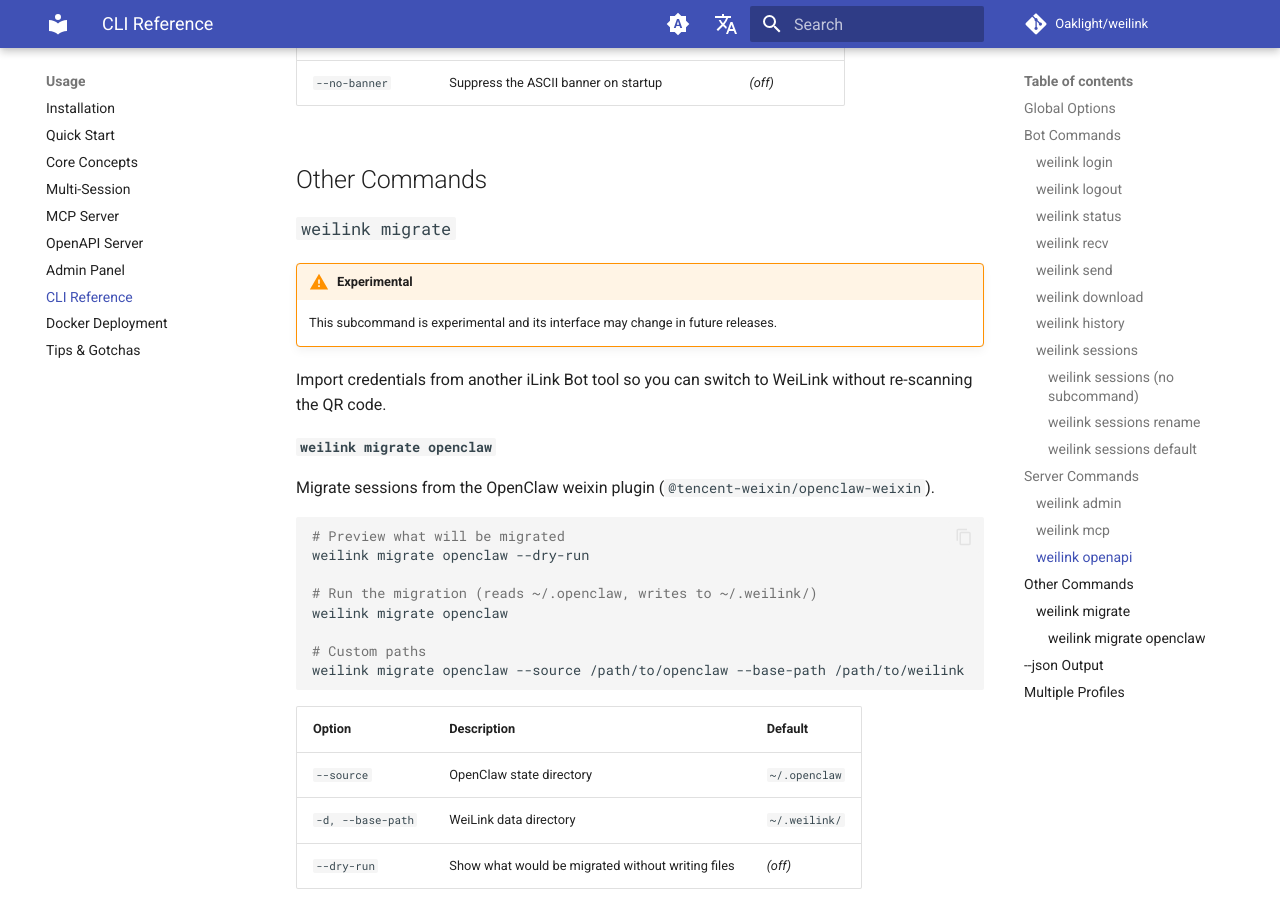
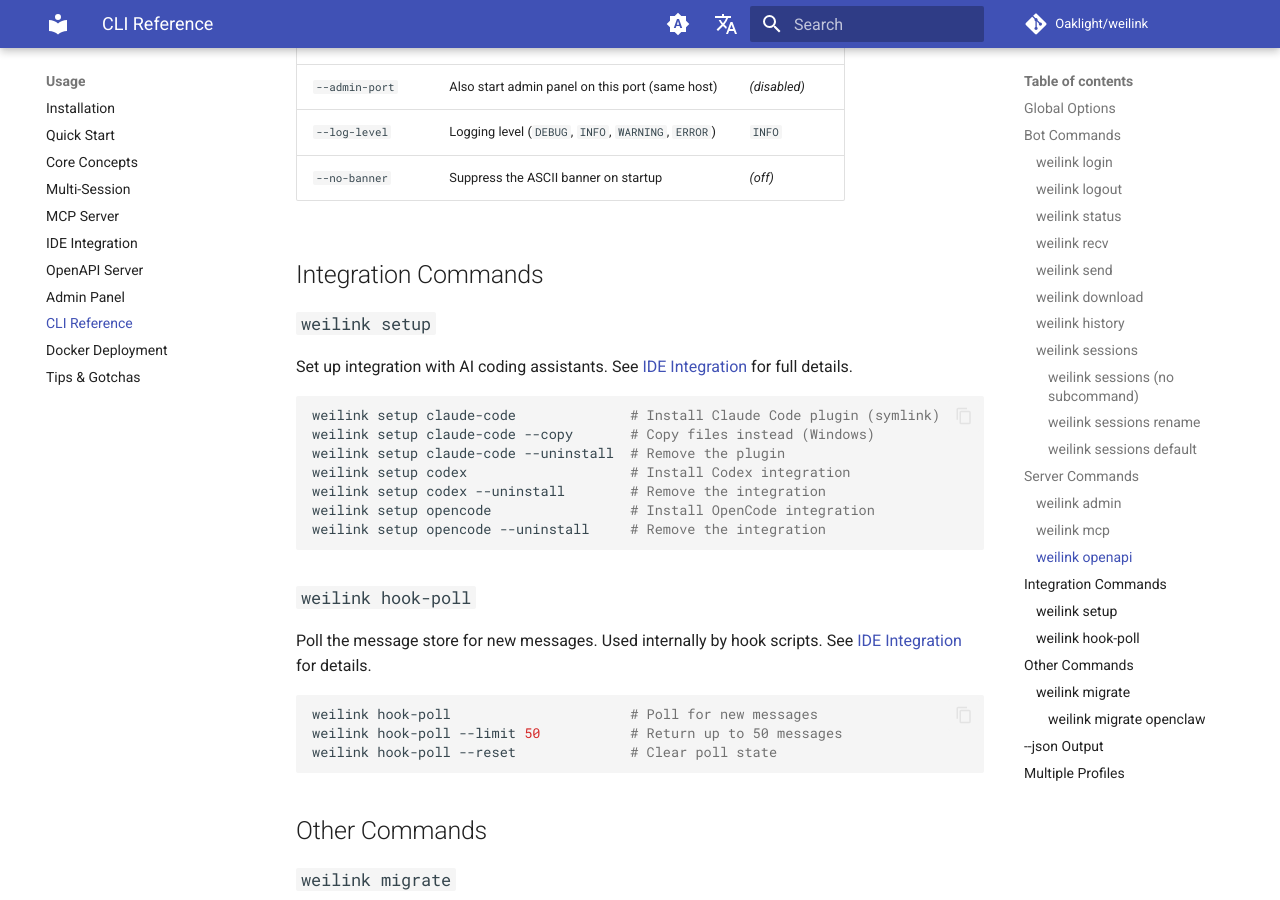
Before and after one commit to Oaklight/weilink, an MkDocs documentation site: the page built from docs/usage/cli.md, in a window 1280 px wide and 900 px high, scrolled down 7065 px. Built offline with MkDocs 1.6.1 and Material for MkDocs 9.7.7, drawn with Linux system fonts in a browser that asks for light colours; comment, search, counter and statistics services are not loaded; some of the changed text lies outside the part shown.

Commit message:
Add IDE integration setup docs for v0.6.0
New setup.md page covering weilink setup for Claude Code, Codex,
and OpenCode. Update cli.md with integration commands and mcp.md
with setup tip. Add nav entry in mkdocs.yml.

````diff
--- a/docs/usage/cli.md
+++ b/docs/usage/cli.md
@@ -18,6 +18,11 @@ weilink sessions default work                    # Set default session
 weilink admin --host 0.0.0.0 -p 8080
 weilink mcp -t sse --host 0.0.0.0 -p 8000 --admin-port 8080
 weilink openapi --host 0.0.0.0 -p 8000
+
+# Integration commands
+weilink setup claude-code                       # Install Claude Code plugin
+weilink setup codex                             # Install Codex integration
+weilink setup opencode                          # Install OpenCode integration
 
 # Other commands
 weilink migrate openclaw
@@ -241,6 +246,32 @@ Start the OpenAPI (REST) server. See [OpenAPI Server](openapi.md) for endpoint d
 | `--log-level` | Logging level (`DEBUG`, `INFO`, `WARNING`, `ERROR`) | `INFO` |
 | `--no-banner` | Suppress the ASCII banner on startup | *(off)* |
 
+## Integration Commands
+
+### `weilink setup`
+
+Set up integration with AI coding assistants.  See [IDE Integration](setup.md) for full details.
+
+```bash
+weilink setup claude-code              # Install Claude Code plugin (symlink)
+weilink setup claude-code --copy       # Copy files instead (Windows)
+weilink setup claude-code --uninstall  # Remove the plugin
+weilink setup codex                    # Install Codex integration
+weilink setup codex --uninstall        # Remove the integration
+weilink setup opencode                 # Install OpenCode integration
+weilink setup opencode --uninstall     # Remove the integration
+```
+
+### `weilink hook-poll`
+
+Poll the message store for new messages.  Used internally by hook scripts.  See [IDE Integration](setup.md#weilink-hook-poll) for details.
+
+```bash
+weilink hook-poll                      # Poll for new messages
+weilink hook-poll --limit 50           # Return up to 50 messages
+weilink hook-poll --reset              # Clear poll state
+```
+
 ## Other Commands
 
 ### `weilink migrate`
--- a/mkdocs.yml
+++ b/mkdocs.yml
@@ -85,6 +85,7 @@ nav:
       - Core Concepts: usage/concepts.md
       - Multi-Session: usage/multi_session.md
       - MCP Server: usage/mcp.md
+      - IDE Integration: usage/setup.md
       - OpenAPI Server: usage/openapi.md
       - Admin Panel: usage/admin.md
       - CLI Reference: usage/cli.md
````
Also changed, not shown: docs/usage/mcp.md (+3 -0 lines), docs/usage/setup.md (added, +158 -0 lines).
